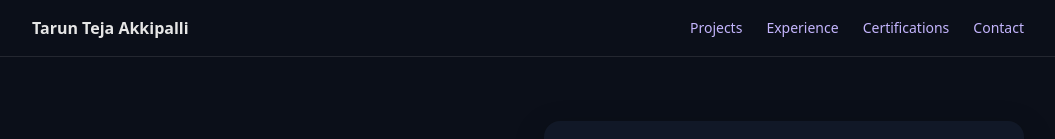
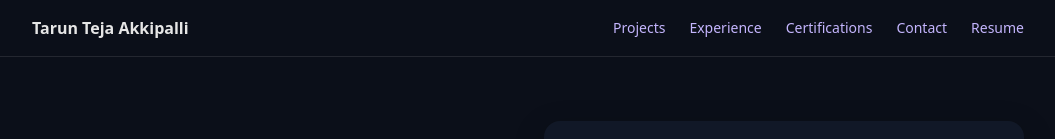
Before and after one commit to tarunteja999/portfolio-nextjs, a Next.js app: page / in a window 1280 px wide. Shown: the top 139 px of the page, without its empty margins (112-1167 px from the left). Built offline with nearby package versions, Linux system fonts and the light colour scheme.

Commit message:
Update Navbar.tsx

```diff
--- a/components/Navbar.tsx
+++ b/components/Navbar.tsx
@@ -1,6 +1,6 @@
 export default function Navbar() {
   return (
-    <header className="border-b border-white/10">
+    <header className="border-b border-white/10" role="navigation" aria-label="Main">
       <div className="container py-4 flex items-center justify-between">
         <div className="font-semibold">Tarun Teja Akkipalli</div>
         <nav className="space-x-6 text-sm">
@@ -8,6 +8,7 @@ export default function Navbar() {
           <a href="#experience">Experience</a>
           <a href="#certs">Certifications</a>
           <a href="#contact">Contact</a>
+          <a href="/Tarun-Teja-Akkipalli-Resume.pdf" target="_blank" rel="noreferrer">Resume</a>
         </nav>
       </div>
     </header>
```
